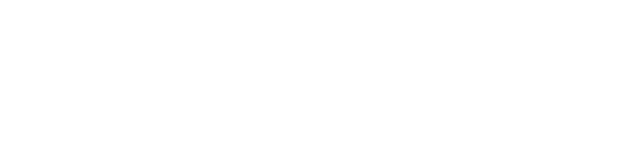
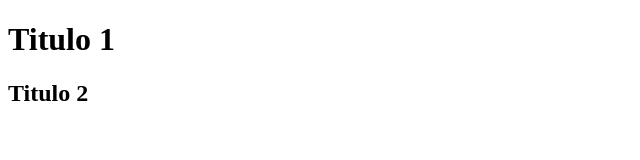
Before and after one commit to MayraGiraldo/git-practice, a plain HTML site: page index.html in a window 1280 px wide. Shown: the whole page, without its empty margins (0-640 px from the left). Drawn offline with Linux system fonts and the light colour scheme.

Commit message:
se agrega un H2

```diff
--- a/index.html
+++ b/index.html
@@ -6,5 +6,8 @@
     <meta name="viewport" content="width=device-width, initial-scale=1.0" />
     <title>Document</title>
   </head>
-  <body></body>
+  <body>
+    <h1>Titulo 1</h1>
+    <h2>Titulo 2</h2>
+  </body>
 </html>
```
